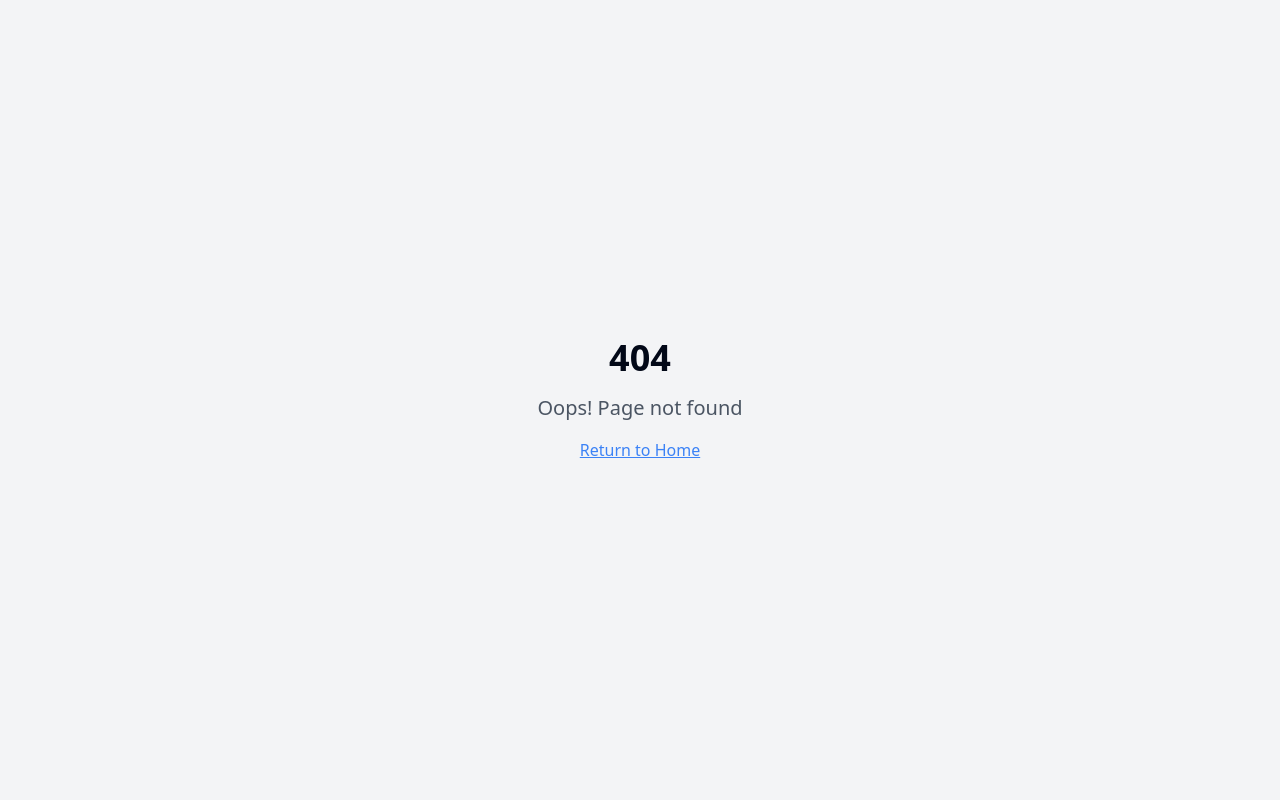
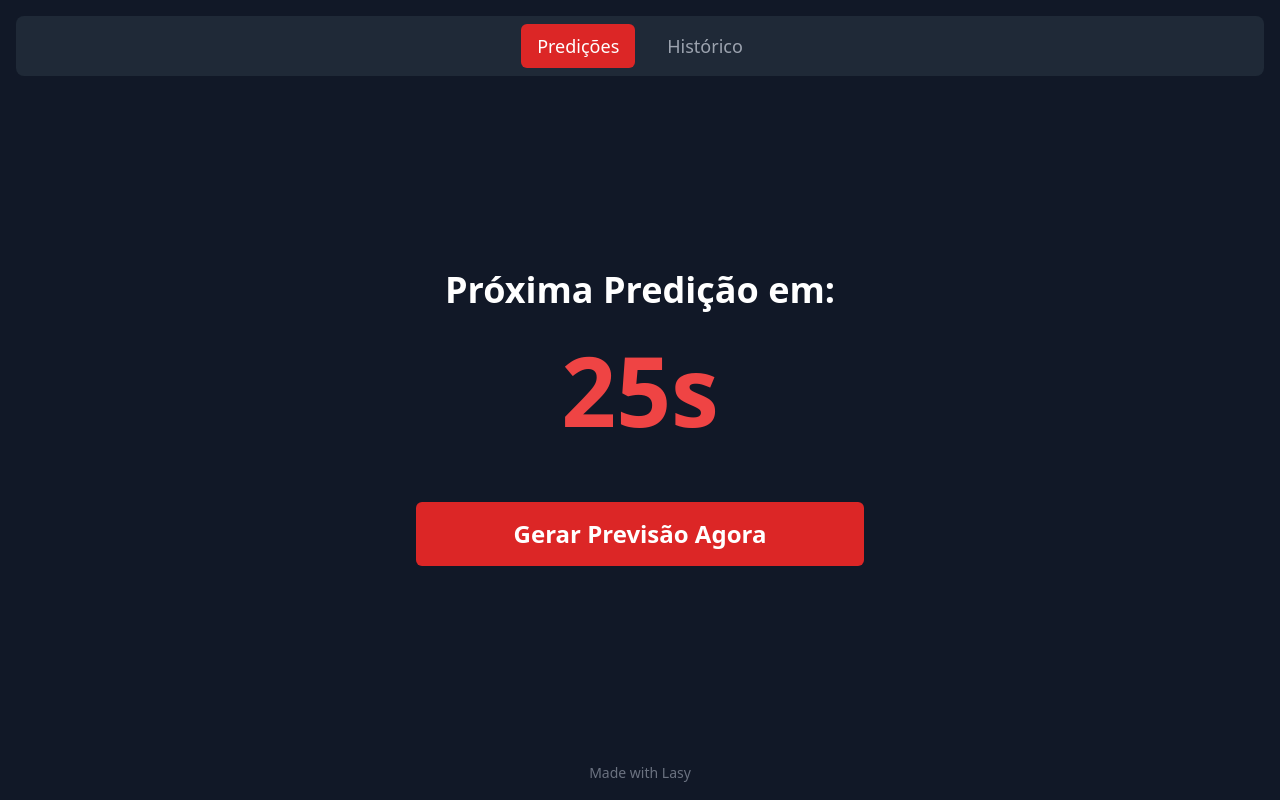
Before and after one commit to gabrieljesus17/rapid-flux-code, a React (Vite) app: page /predictions in a window 1280 px wide. Before the commit this address had no page. Built offline with nearby package versions, Linux system fonts and the light colour scheme.

Commit message:
[lasy] Criação do app Predições Aviator - escreveu 6 arquivo(s), renamed 1 file(s)

```diff
--- a/src/App.tsx
+++ b/src/App.tsx
@@ -3,7 +3,10 @@ import { Toaster as Sonner } from "@/components/ui/sonner";
 import { TooltipProvider } from "@/components/ui/tooltip";
 import { QueryClient, QueryClientProvider } from "@tanstack/react-query";
 import { BrowserRouter, Routes, Route } from "react-router-dom";
-import Index from "./pages/Index";
+import Register from "./pages/Register";
+import Predictions from "./pages/Predictions";
+import History from "./pages/History";
+import Layout from "./components/Layout";
 import NotFound from "./pages/NotFound";
 
 const queryClient = new QueryClient();
@@ -15,8 +18,11 @@ const App = () => (
       <Sonner />
       <BrowserRouter>
         <Routes>
-          <Route path="/" element={<Index />} />
-          {/* ADD ALL CUSTOM ROUTES ABOVE THE CATCH-ALL "*" ROUTE */}
+          <Route path="/" element={<Register />} />
+          <Route element={<Layout />}>
+            <Route path="/predictions" element={<Predictions />} />
+            <Route path="/history" element={<History />} />
+          </Route>
           <Route path="*" element={<NotFound />} />
         </Routes>
       </BrowserRouter>
--- /dev/null
+++ b/src/components/Layout.tsx
@@ -0,0 +1,32 @@
+import { NavLink, Outlet } from "react-router-dom";
+import { MadeWithLasy } from "./made-with-lasy";
+import { cn } from "@/lib/utils";
+
+const Layout = () => {
+  const getLinkClass = ({ isActive }: { isActive: boolean }) =>
+    cn(
+      "py-2 px-4 rounded-md transition-colors text-lg",
+      isActive ? "bg-red-600 text-white" : "text-gray-400 hover:bg-gray-700"
+    );
+
+  return (
+    <div className="flex flex-col min-h-screen bg-gray-900 text-white">
+      <header className="p-4">
+        <nav className="flex justify-center items-center gap-4 bg-gray-800 p-2 rounded-lg">
+          <NavLink to="/predictions" className={getLinkClass}>
+            Predições
+          </NavLink>
+          <NavLink to="/history" className={getLinkClass}>
+            Histórico
+          </NavLink>
+        </nav>
+      </header>
+      <main className="flex-grow flex flex-col items-center justify-center p-4 text-center">
+        <Outlet />
+      </main>
+      <MadeWithLasy />
+    </div>
+  );
+};
+
+export default Layout;
--- a/src/globals.css
+++ b/src/globals.css
@@ -4,47 +4,6 @@
 
 @layer base {
   :root {
-    --background: 0 0% 100%;
-    --foreground: 222.2 84% 4.9%;
-
-    --card: 0 0% 100%;
-    --card-foreground: 222.2 84% 4.9%;
-
-    --popover: 0 0% 100%;
-    --popover-foreground: 222.2 84% 4.9%;
-
-    --primary: 222.2 47.4% 11.2%;
-    --primary-foreground: 210 40% 98%;
-
-    --secondary: 210 40% 96.1%;
-    --secondary-foreground: 222.2 47.4% 11.2%;
-
-    --muted: 210 40% 96.1%;
-    --muted-foreground: 215.4 16.3% 46.9%;
-
-    --accent: 210 40% 96.1%;
-    --accent-foreground: 222.2 47.4% 11.2%;
-
-    --destructive: 0 84.2% 60.2%;
-    --destructive-foreground: 210 40% 98%;
-
-    --border: 214.3 31.8% 91.4%;
-    --input: 214.3 31.8% 91.4%;
-    --ring: 222.2 84% 4.9%;
-
-    --radius: 0.5rem;
-
-    --sidebar-background: 0 0% 98%;
-    --sidebar-foreground: 240 5.3% 26.1%;
-    --sidebar-primary: 240 5.9% 10%;
-    --sidebar-primary-foreground: 0 0% 98%;
-    --sidebar-accent: 240 4.8% 95.9%;
-    --sidebar-accent-foreground: 240 5.9% 10%;
-    --sidebar-border: 220 13% 91%;
-    --sidebar-ring: 217.2 91.2% 59.8%;
-  }
-
-  .dark {
     --background: 222.2 84% 4.9%;
     --foreground: 210 40% 98%;
 
@@ -72,14 +31,7 @@
     --border: 217.2 32.6% 17.5%;
     --input: 217.2 32.6% 17.5%;
     --ring: 212.7 26.8% 83.9%;
-    --sidebar-background: 240 5.9% 10%;
-    --sidebar-foreground: 240 4.8% 95.9%;
-    --sidebar-primary: 224.3 76.3% 48%;
-    --sidebar-primary-foreground: 0 0% 100%;
-    --sidebar-accent: 240 3.7% 15.9%;
-    --sidebar-accent-foreground: 240 4.8% 95.9%;
-    --sidebar-border: 240 3.7% 15.9%;
-    --sidebar-ring: 217.2 91.2% 59.8%;
+    --radius: 0.5rem;
   }
 }
 
@@ -87,8 +39,7 @@
   * {
     @apply border-border;
   }
-
   body {
-    @apply bg-background text-foreground;
+    @apply bg-gray-900 text-white;
   }
 }
--- /dev/null
+++ b/src/pages/History.tsx
@@ -0,0 +1,40 @@
+import { useState, useEffect } from "react";
+
+interface HistoryEntry {
+  text: string;
+  time: string;
+}
+
+const History = () => {
+  const [history, setHistory] = useState<HistoryEntry[]>([]);
+
+  useEffect(() => {
+    const storedHistory = JSON.parse(
+      localStorage.getItem("aviator_history") || "[]"
+    );
+    setHistory(storedHistory);
+  }, []);
+
+  return (
+    <div className="flex flex-col items-center gap-6 w-full max-w-md">
+      <h2 className="text-4xl font-bold mb-4">Histórico de Previsões</h2>
+      {history.length > 0 ? (
+        <ul className="w-full space-y-4">
+          {history.map((entry, index) => (
+            <li
+              key={index}
+              className="bg-gray-800 p-4 rounded-lg flex justify-between items-center"
+            >
+              <span className="text-xl">{entry.text}</span>
+              <span className="text-md text-gray-400">{entry.time}</span>
+            </li>
+          ))}
+        </ul>
+      ) : (
+        <p className="text-xl text-gray-400">Nenhuma previsão gerada ainda.</p>
+      )}
+    </div>
+  );
+};
+
+export default History;
--- a/src/pages/Index.tsx
+++ /dev/null
@@ -1,19 +0,0 @@
-import { MadeWithLasy } from "@/components/made-with-lasy";
-
-// Update this page (the content is just a fallback if you fail to update the page)
-
-const Index = () => {
-  return (
-    <div className="grid grid-rows-[1fr_20px] items-center justify-items-center min-h-screen p-8 pb-20 sm:p-20">
-      <main className="flex flex-col gap-8 row-start-1 items-center sm:items-start">
-        <h1 className="text-4xl font-bold mb-4">Bem Vindo ao Seu Novo App</h1>
-        <p className="text-xl text-gray-600">
-          Hora de transformar ideias em realidade!
-        </p>
-      </main>
-      <MadeWithLasy />
-    </div>
-  );
-};
-
-export default Index;
--- /dev/null
+++ b/src/pages/Predictions.tsx
@@ -0,0 +1,67 @@
+import { useState, useEffect, useCallback } from "react";
+import { Button } from "@/components/ui/button";
+
+const PREDICTIONS = [
+  "⚠️ Atenção: rodada de risco alto",
+  "✅ Sinal positivo: entrada recomendada",
+  "⏳ Cashout cedo sugerido",
+];
+
+const Predictions = () => {
+  const [prediction, setPrediction] = useState<string | null>(null);
+  const [timer, setTimer] = useState(30);
+
+  const saveToHistory = (newPrediction: string) => {
+    const history = JSON.parse(localStorage.getItem("aviator_history") || "[]");
+    const newEntry = {
+      text: newPrediction,
+      time: new Date().toLocaleTimeString("pt-BR"),
+    };
+    const updatedHistory = [newEntry, ...history].slice(0, 10); // Mantém apenas os últimos 10
+    localStorage.setItem("aviator_history", JSON.stringify(updatedHistory));
+  };
+
+  const generatePrediction = useCallback(() => {
+    const randomIndex = Math.floor(Math.random() * PREDICTIONS.length);
+    const newPrediction = PREDICTIONS[randomIndex];
+    setPrediction(newPrediction);
+    saveToHistory(newPrediction);
+    setTimer(30); // Reinicia o cronômetro
+  }, []);
+
+  useEffect(() => {
+    const interval = setInterval(() => {
+      setTimer((prev) => {
+        if (prev <= 1) {
+          generatePrediction();
+          return 30;
+        }
+        return prev - 1;
+      });
+    }, 1000);
+
+    return () => clearInterval(interval);
+  }, [generatePrediction]);
+
+  return (
+    <div className="flex flex-col items-center justify-center gap-8 w-full">
+      <h2 className="text-4xl font-bold">Próxima Predição em:</h2>
+      <div className="text-8xl font-bold text-red-500">{timer}s</div>
+
+      {prediction && (
+        <div className="mt-8 p-6 bg-gray-800 rounded-lg w-full max-w-md">
+          <p className="text-3xl font-semibold">{prediction}</p>
+        </div>
+      )}
+
+      <Button
+        onClick={generatePrediction}
+        className="w-full max-w-md bg-red-600 hover:bg-red-700 text-white font-bold text-2xl p-8 mt-8"
+      >
+        Gerar Previsão Agora
+      </Button>
+    </div>
+  );
+};
+
+export default Predictions;
--- /dev/null
+++ b/src/pages/Register.tsx
@@ -0,0 +1,64 @@
+import { useState, useEffect } from "react";
+import { useNavigate } from "react-router-dom";
+import { Input } from "@/components/ui/input";
+import { Button } from "@/components/ui/button";
+import { MadeWithLasy } from "@/components/made-with-lasy";
+
+const Register = () => {
+  const navigate = useNavigate();
+  const [name, setName] = useState("");
+  const [whatsapp, setWhatsapp] = useState("");
+
+  useEffect(() => {
+    const user = localStorage.getItem("aviator_user");
+    if (user) {
+      navigate("/predictions");
+    }
+  }, [navigate]);
+
+  const handleLogin = () => {
+    if (name.trim() && whatsapp.trim()) {
+      const userData = { name, whatsapp };
+      localStorage.setItem("aviator_user", JSON.stringify(userData));
+      navigate("/predictions");
+    }
+  };
+
+  return (
+    <div className="flex flex-col items-center justify-center min-h-screen bg-gray-900 text-white p-4">
+      <main className="flex flex-col items-center text-center gap-6 w-full max-w-sm">
+        <h1 className="text-5xl font-bold">Predições Aviator</h1>
+        <p className="text-xl text-gray-300">
+          Receba sinais exclusivos do jogo em tempo real
+        </p>
+        <div className="w-full space-y-4 mt-4">
+          <Input
+            type="text"
+            placeholder="Seu Nome"
+            value={name}
+            onChange={(e) => setName(e.target.value)}
+            className="bg-gray-800 border-gray-700 text-white text-lg p-6 text-center"
+          />
+          <Input
+            type="text"
+            placeholder="Seu WhatsApp"
+            value={whatsapp}
+            onChange={(e) => setWhatsapp(e.target.value)}
+            className="bg-gray-800 border-gray-700 text-white text-lg p-6 text-center"
+          />
+        </div>
+        <Button
+          onClick={handleLogin}
+          className="w-full bg-red-600 hover:bg-red-700 text-white font-bold text-2xl p-8 mt-4"
+        >
+          Entrar
+        </Button>
+      </main>
+      <div className="absolute bottom-4">
+        <MadeWithLasy />
+      </div>
+    </div>
+  );
+};
+
+export default Register;
```
